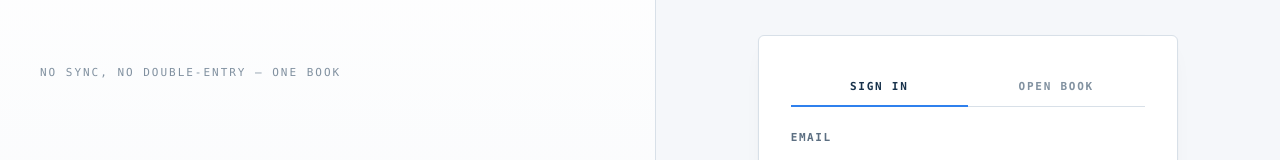
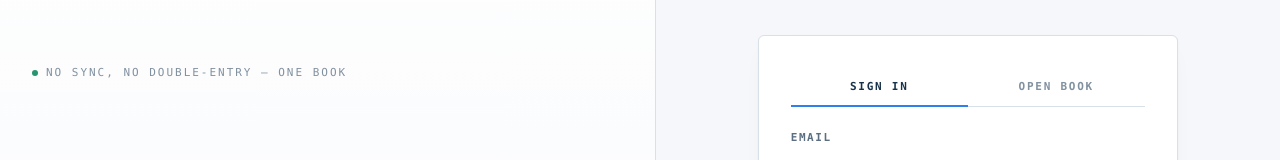
Before and after one commit to Axelwor/Finance-Accounting-APP, a React (Vite) app in the folder web/: page /login in a window 1280 px wide. Shown: the part 160-320 px from the top of the page. Built offline with nearby package versions, Linux system fonts and the light colour scheme.

Commit message:
fix: add pos-dot CSS rule

```diff
--- a/web/src/styles.css
+++ b/web/src/styles.css
@@ -558,6 +558,14 @@ button { cursor: pointer; }
 .status-cell__label .dot--neg { background: var(--negative); }
 .status-cell__label .dot--acc { background: var(--accent); }
 .status-cell__label .dot--warn { background: var(--warning); }
+
+.pos-dot {
+  width: 6px;
+  height: 6px;
+  border-radius: 999px;
+  background: var(--positive);
+  display: inline-block;
+}
 .status-cell__value {
   font-family: var(--font-display);
   font-size: 1.625rem;
```
